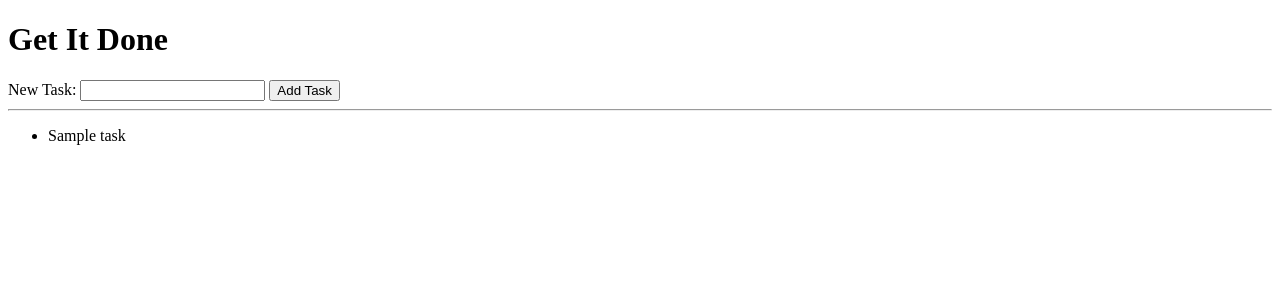
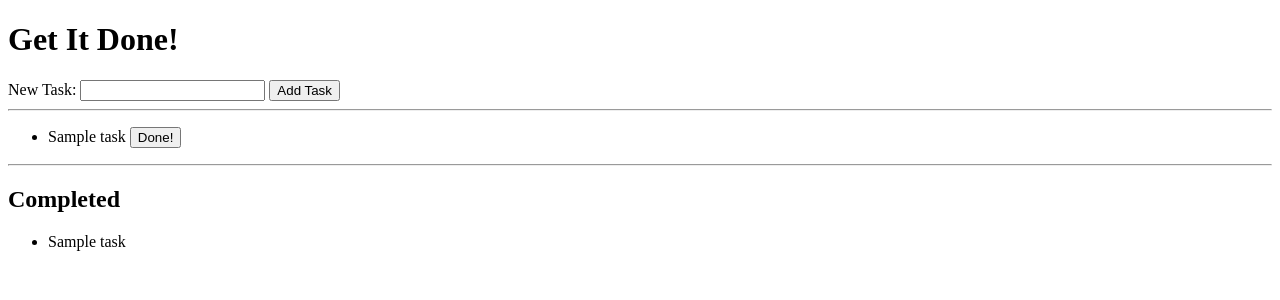
Before and after one commit to NorthStarCode/get-it-done, a Flask app: template templates/todos.html in a window 1280 px wide. Shown: the top 300 px of the page. Run offline with Flask 2, Linux system fonts and the light colour scheme; tables that the repository leaves empty hold one stand-in row (values such as "Sample post"); the template is opened without the code that fills it: values that come from a table or form of the project are taken from there, most other values are stand-ins (such as "Sample title", 1, 10 or a date in 2020).

Commit message:
task list integration mySQL

```diff
--- a/main.py
+++ b/main.py
@@ -1,18 +1,46 @@
 from flask import Flask, request, redirect, render_template
+from flask_sqlalchemy import SQLAlchemy
 
 app = Flask(__name__)
 app.config['DEBUG'] = True
+app.config['SQLALCHEMY_DATABASE_URI'] = 'mysql+pymysql://get-it-done:NULL@localhost:8889/get-it-done'
+app.config['SQLALCHEMY_ECHO'] = True
+db = SQLAlchemy(app)
 
-tasks =[]
+class Task(db.Model):
+    id = db.Column(db.Integer, primary_key=True)
+    name = db.Column(db.String(120))
+    completed = db.Column(db.Boolean)
+
+    def __init__(self, name):
+        self.name = name
+        self.completed = False
+
 
 @app.route('/', methods=['GET', 'POST'])
 def index():
 
     if request.method == 'POST':
-        task = request.form['task']
-        tasks.append(task)
+        task_name = request.form['task']
+        new_task = Task(task_name)
+        db.session.add(new_task)
+        db.session.commit()
 
-    return render_template('todos.html', title="Get It Done", tasks=tasks)
+    tasks = Task.query.filter_by(completed=False).all()
+    completed_tasks = Task.query.filter_by(completed=True).all()
+    return render_template('todos.html', title="Get It Done!",
+        tasks=tasks, completed_tasks=completed_tasks)
 
+@app.route("/delete-task", methods=['POST'])
+def delete_task():
 
-app.run()
+    task_id = int(request.form['task-id'])
+    task = Task.query.get(task_id)
+    task.completed = True
+    db.session.add(task)
+    db.session.commit()
+
+    return redirect('/')
+
+if __name__ == '__main__':
+    app.run()
--- a/templates/todos.html
+++ b/templates/todos.html
@@ -1,13 +1,13 @@
 {% extends "base.html" %}
 
 {% block content %}
-    <h1>Get It Done</h1>
-    <form method = 'post'>
+    <h1>Get It Done!</h1>
+    <form method='post'>
         <label>
             New Task:
-            <input type='text' name='task' />
+            <input type="text" name='task' />
         </label>
-        <input type='submit' value='Add Task' />
+        <input type="submit" value='Add Task' />
     </form>
 
     <hr />
@@ -18,8 +18,23 @@
 
         <ul>
             {% for task in tasks %}
-            <li>{{task}}</li>
+            <li>{{task.name}}
+                <form method="POST" action="/delete-task" style="display:inline-block;">
+                    <input type="hidden" name="task-id" value="{{task.id}}" />
+                    <input type="submit" value="Done!" />
+                </form>
+            </li>
             {% endfor %}
         </ul>
+
     {% endif %}
-    {% endblock %}
+
+    <hr />
+    <h2>Completed</h2>
+    <ul>
+        {% for task in completed_tasks %}
+        <li>{{task.name}}</li>
+        {% endfor %}
+    </ul>
+
+{% endblock %}
```
Also changed, not shown: 1 other file.
